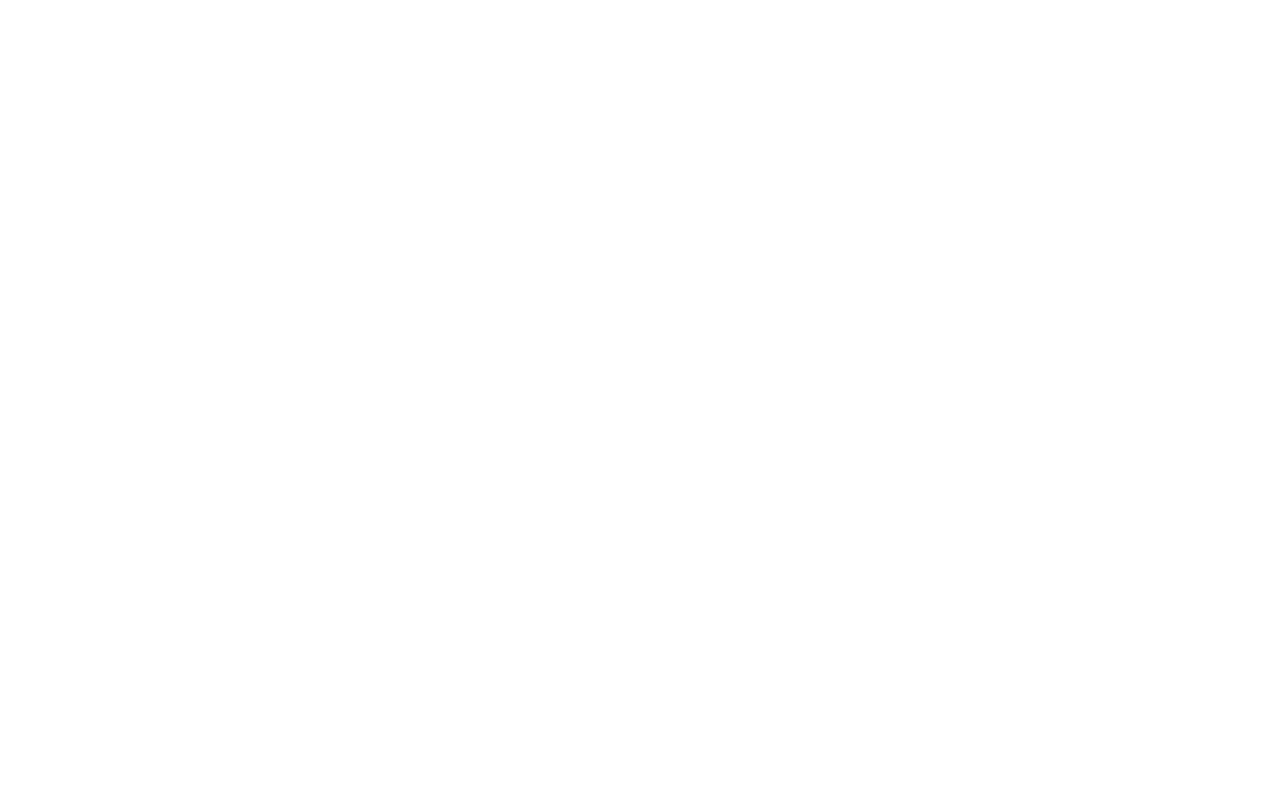
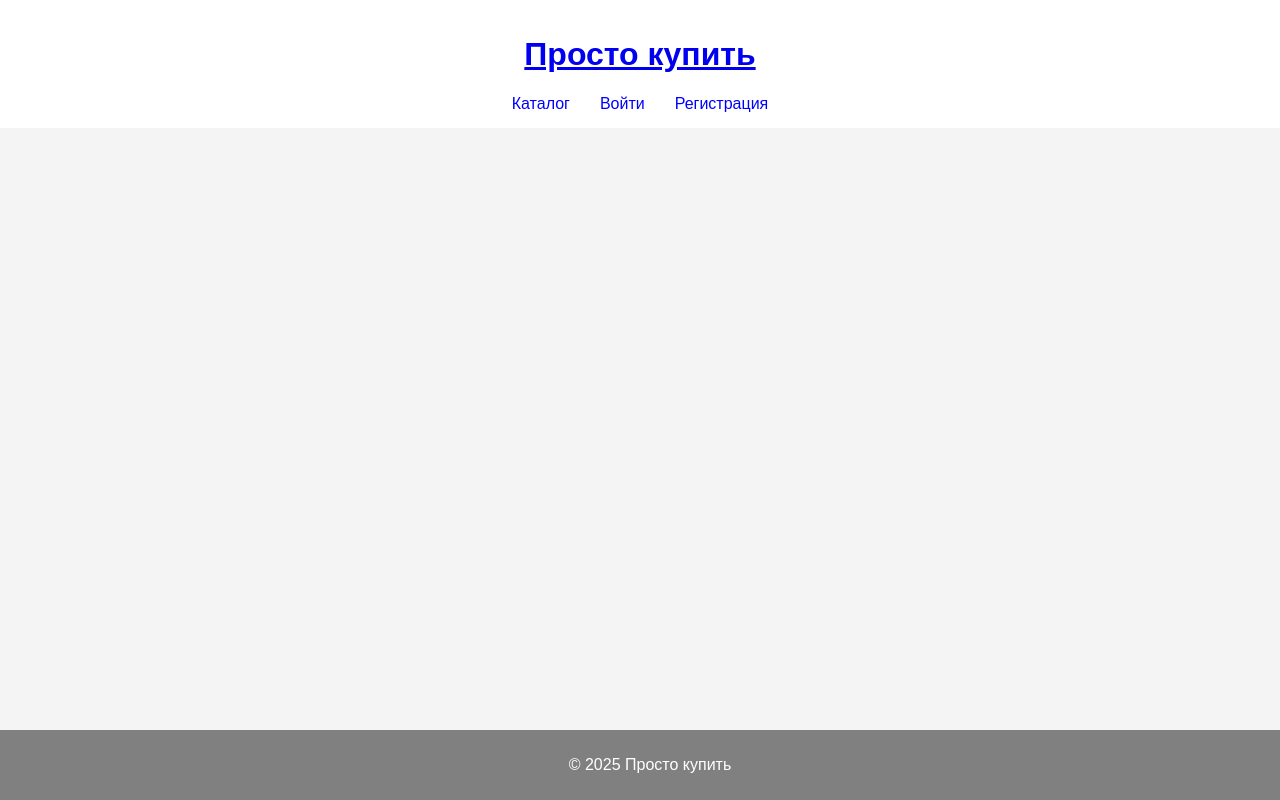
Before and after one commit to dev-giv3x/JustBuy, a Vue app in the folder my-app/: page /cart in a window 1280 px wide. Built offline with nearby package versions, Linux system fonts and the light colour scheme.

Commit message:
header footer and style

```diff
--- a/my-app/package.json
+++ b/my-app/package.json
@@ -8,7 +8,7 @@
     "lint": "vue-cli-service lint"
   },
   "dependencies": {
-    "vue": "^3.2.13",
+    "vue": "^3.2.26",
     "vue-router": "^4.0.3",
     "vuex": "^4.0.0"
   },
--- a/my-app/src/App.vue
+++ b/my-app/src/App.vue
@@ -1,27 +1,47 @@
 <template>
-  <nav></nav>
-  <router-view />
+  <div id="app">
+    <Header />
+    <main class="main-content">
+      <router-view />
+    </main>
+    <Footer />
+  </div>
 </template>
 
+<script>
+import Header from "@/components/TheHeader.vue";
+import Footer from "@/components/TheFooter.vue";
+
+export default {
+  components: {
+    Header,
+    Footer,
+  },
+};
+</script>
+
 <style>
-#app {
-  font-family: Avenir, Helvetica, Arial, sans-serif;
-  -webkit-font-smoothing: antialiased;
-  -moz-osx-font-smoothing: grayscale;
-  text-align: center;
-  color: #2c3e50;
+html,
+body {
+  font-family: Arial, sans-serif;
+  background: #f4f4f4;
+  margin: 0;
+  height: 100%;
+  display: flex;
+  flex-direction: column;
 }
 
-nav {
-  padding: 30px;
+#app {
+  display: flex;
+  flex-direction: column;
+  min-height: 100vh;
 }
 
-nav a {
-  font-weight: bold;
-  color: #2c3e50;
+.main-content {
+  flex-grow: 1;
 }
-
-nav a.router-link-exact-active {
-  color: #42b983;
+footer {
+  padding: 10px;
+  margin-top: auto;
 }
 </style>
--- a/my-app/src/components/TheFooter.vue
+++ b/my-app/src/components/TheFooter.vue
@@ -5,8 +5,8 @@
 </template>
 
 <style>
-    .footer{
-        background: #222;
+.footer {
+  background: gray;
   color: white;
   text-align: center;
   padding: 10px;
--- a/my-app/src/components/TheHeader.vue
+++ b/my-app/src/components/TheHeader.vue
@@ -5,19 +5,21 @@
       <router-link to="/">Каталог</router-link>
       <router-link v-if="isAuthenticated" to="/cart">Корзина</router-link>
       <router-link v-if="isAuthenticated" to="/orders">Заказы</router-link>
-      <router-link v-if="!isAuthenticated" to="/cart">Войти</router-link>
-      <router-link v-if="!isAuthenticated" to="/cart">Регистрация</router-link>
+      <router-link v-if="!isAuthenticated" to="/login">Войти</router-link>
+      <router-link v-if="!isAuthenticated" to="/register"
+        >Регистрация</router-link
+      >
       <button v-if="isAuthenticated" @click="logout">Выйти</button>
     </nav>
   </header>
 </template>
 
 <script>
-import { mapGetters, mapActions } from "vuex";
+import { mapState, mapActions } from "vuex";
 
 export default {
   computed: {
-    ...mapGetters(["isAuthenticated"]),
+    ...mapState(["isAuthenticated"]),
   },
   methods: {
     ...mapActions(["logout"]),
@@ -27,14 +29,14 @@
 
 <style scoped>
 .header {
-  background: #333;
-  color: white;
+  background: white;
+  color: blue;
   padding: 15px;
   text-align: center;
 }
 nav a,
 button {
-  color: white;
+  color: blue;
   margin: 0 15px;
   text-decoration: none;
   background: none;
--- a/my-app/src/store/index.js
+++ b/my-app/src/store/index.js
@@ -2,10 +2,23 @@
 import products from "./modules/products";
 
 export default createStore({
-  state: {},
+  state: {
+    isAuthenticated: false,
+  },
   getters: {},
-  mutations: {},
-  actions: {},
+  mutations: {
+    setAuth(state, status) {
+      state.isAuthenticated = status;
+    },
+  },
+  actions: {
+    login({ commit }) {
+      commit("setAuth", true);
+    },
+    logout({ commit }) {
+      commit("setAuth", false);
+    },
+  },
   modules: {
     products,
   },
```
Also changed, not shown: 1 other file (tests, documents, lock files or other folders). Lines whose indentation alone changed are shown as unchanged.
